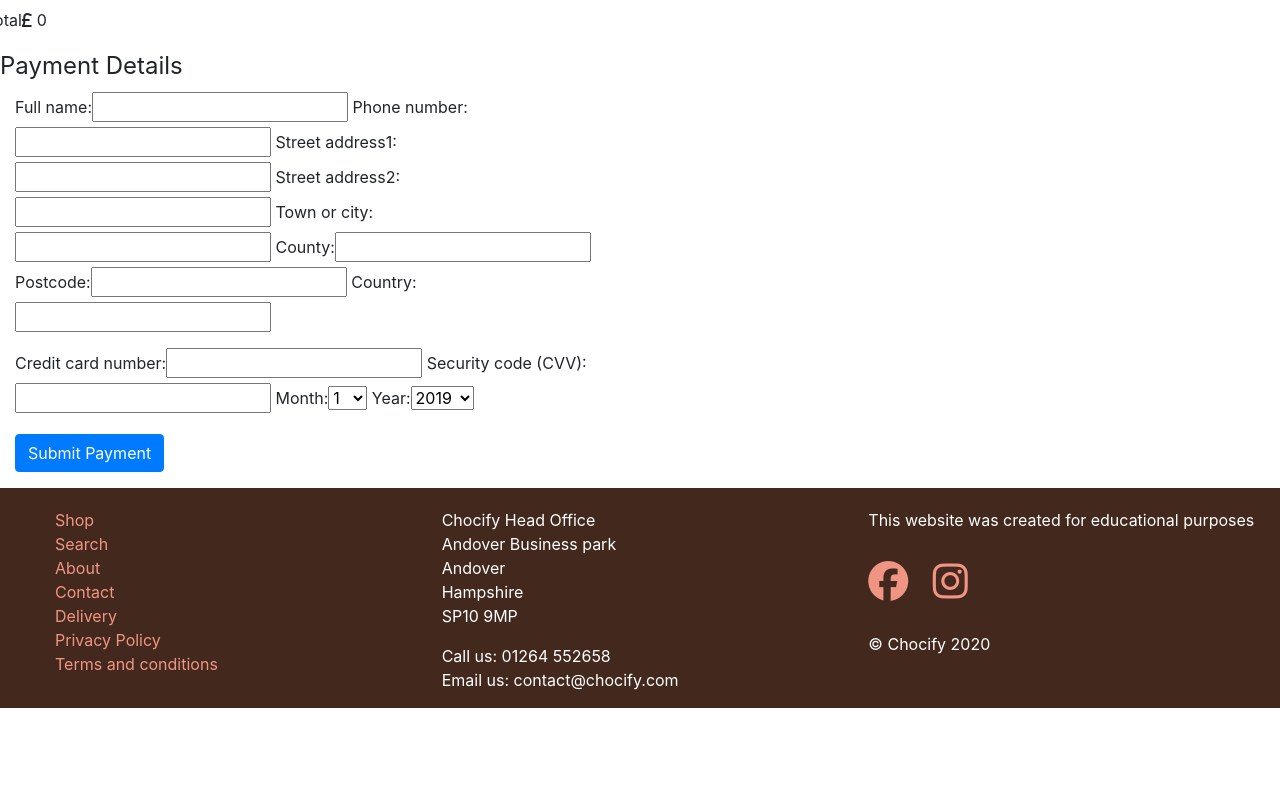
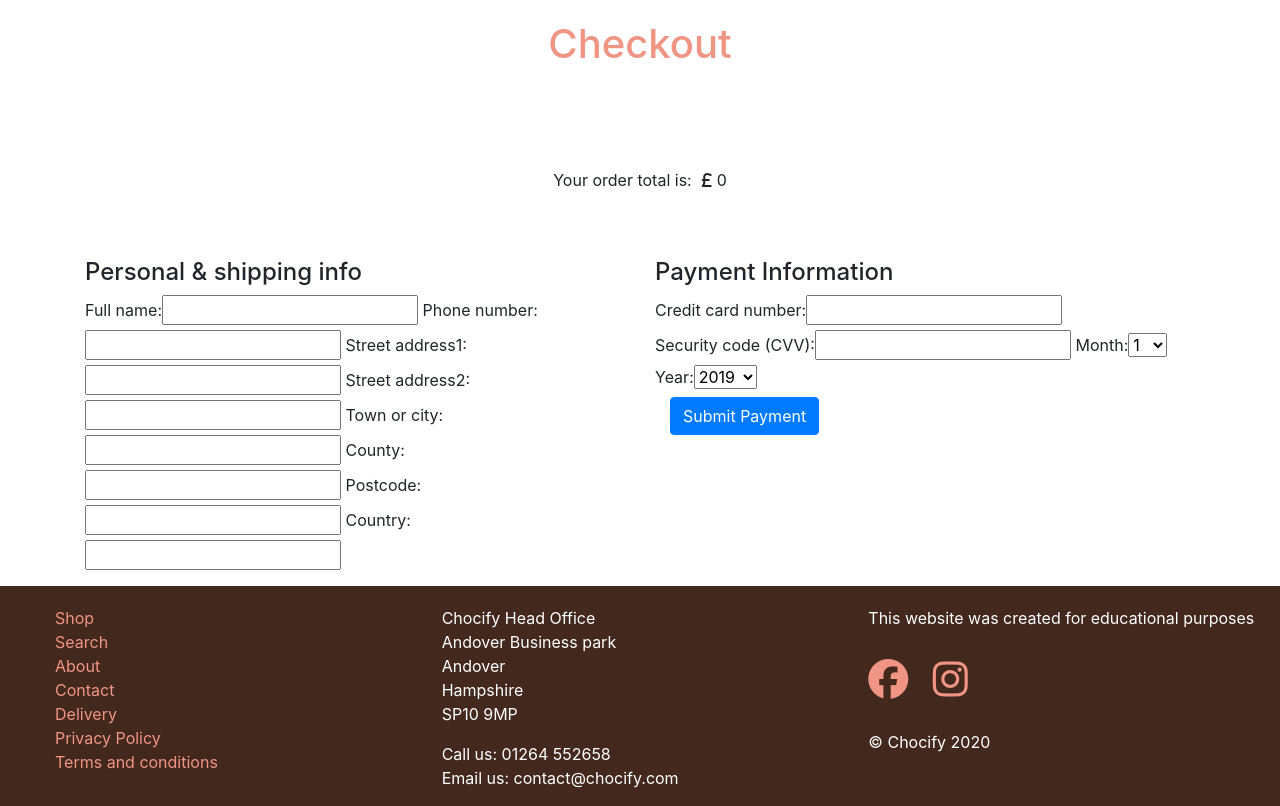
Before and after one commit to Angie55/milestoneFour-chocify, a Django app: page /checkout/ in a window 1280 px wide. Shown: the part 70-876 px from the top of the page. Before the commit the page ends 778 px from the top, so only its background shows below. Run offline with Django 3.2, Linux system fonts and the light colour scheme; the visitor is signed in with stand-in values (Sample User, id 1); some libraries are stand-ins or nearby versions.

Commit message:
Added some styling to the checkout page

```diff
--- a/cart/templates/cart.html
+++ b/cart/templates/cart.html
@@ -35,9 +35,9 @@
     </div>
 
     <div class="row justify-content-end">
-        <p>Total:</p>
+        <p class="total">Total: </p>
         <p><i class="fas fa-pound-sign pound-sign"></i>{{ total }}</p>
-        <a href="/" class="btn checkout-btn" role="button">Checkout</a>
+        <a href="{% url 'checkout' %}" class="btn checkout-btn" role="button">Checkout</a>
     </div>
 </div>
 {% endblock %}
--- a/checkout/templates/checkout.html
+++ b/checkout/templates/checkout.html
@@ -13,45 +13,54 @@
 {% endblock %}
 
 {% block content %}
-<div class="row row-flex">
+<h1 class="page-headers">Checkout</h1>
+
+<div class="row cart-contents justify-content-center">
     {% for item in cart_items %}
-        <div class="col-xs-10 col-xs-offset-1 col-sm-offset-0 col-sm-6 col-md-4 display panel panel-default">
-            <div class="panel-body">
+        <div class="col-12 col-md-4 col-lg-3">
+            <div class="row checkout-cart-items">
+                <div class="col-12 col-sm-6">
                     <div class="cart-img" style="background-image: url('{{ MEDIA_URL }}{{ item.product.image1 }}')"></div>
-
-                <div class="caption">
-                    <h3>{{ item.product.title }}</h3>
-                    <p>{{ item.product.introduction }}</p>
-                    <p>{{ item.quantity }}</p>
-                    <p>item.product.price</p>
+                </div>
+                <div class="col-12 col-sm-6">
+                    <h6>{{ item.product.title }}</h6>
+                    <p>Qty: {{ item.quantity }}</p>
+                    <p><span class="fas fa-pound-sign pound-sign"></span>{{ item.product.price }}</p>
                 </div>
             </div>
         </div>
     {% endfor %}
 </div>
-<div class="row">
-    <p>Total</p>
+<div class="row justify-content-center">
+    <p class="total">Your order total is: </p>
     <p><span class="fas fa-pound-sign pound-sign"></span>{{ total }}</p>
 </div>
 
-<form role="form" method="post" id="payment-form" action="{% url 'checkout' %}">
-    <legend>Payment Details</legend>
+<form role="form" method="post" id="payment-form" class="margin-top-50px" action="{% url 'checkout' %}">
 
     <div id="credit-card-errors" style="display: none;">
         <div class="alert-message block-message error" id="stripe-error-message"></div>
     </div>
 
+    <div class="container">
+        <div class="row">
             <div class="form-group col-md-6">
+                <h4>Personal & shipping info</h4>
                 {{ order_form | as_bootstrap }}
             </div>
 
             <div class="form-group col-md-6">
+                <h4>Payment Information</h4>
                 {{ payment_form | as_bootstrap }}
-    </div>
-
                 {% csrf_token %}
                 <div class="form-group col-md-12">
                     <input class=" btn btn-primary" id="submit_payment_btn" name="commit" type="submit" value="Submit Payment">
                 </div>
+            </div>
+
+
+        </div>
+    </div>
 </form>
+
 {% endblock %}
--- a/static/css/style.css
+++ b/static/css/style.css
@@ -201,6 +201,17 @@
     margin: 0 auto;
 }
 
+.total {
+    margin-right: 10px;
+}
+
+/*--------------------------------- Checkout*/
+
+.checkout-cart-items {
+    border-right: solid 1px #baa999;
+}
+
+
 /*--------------------------------- Footer*/
 
 footer {
```
Lines whose indentation alone changed are shown as unchanged.
